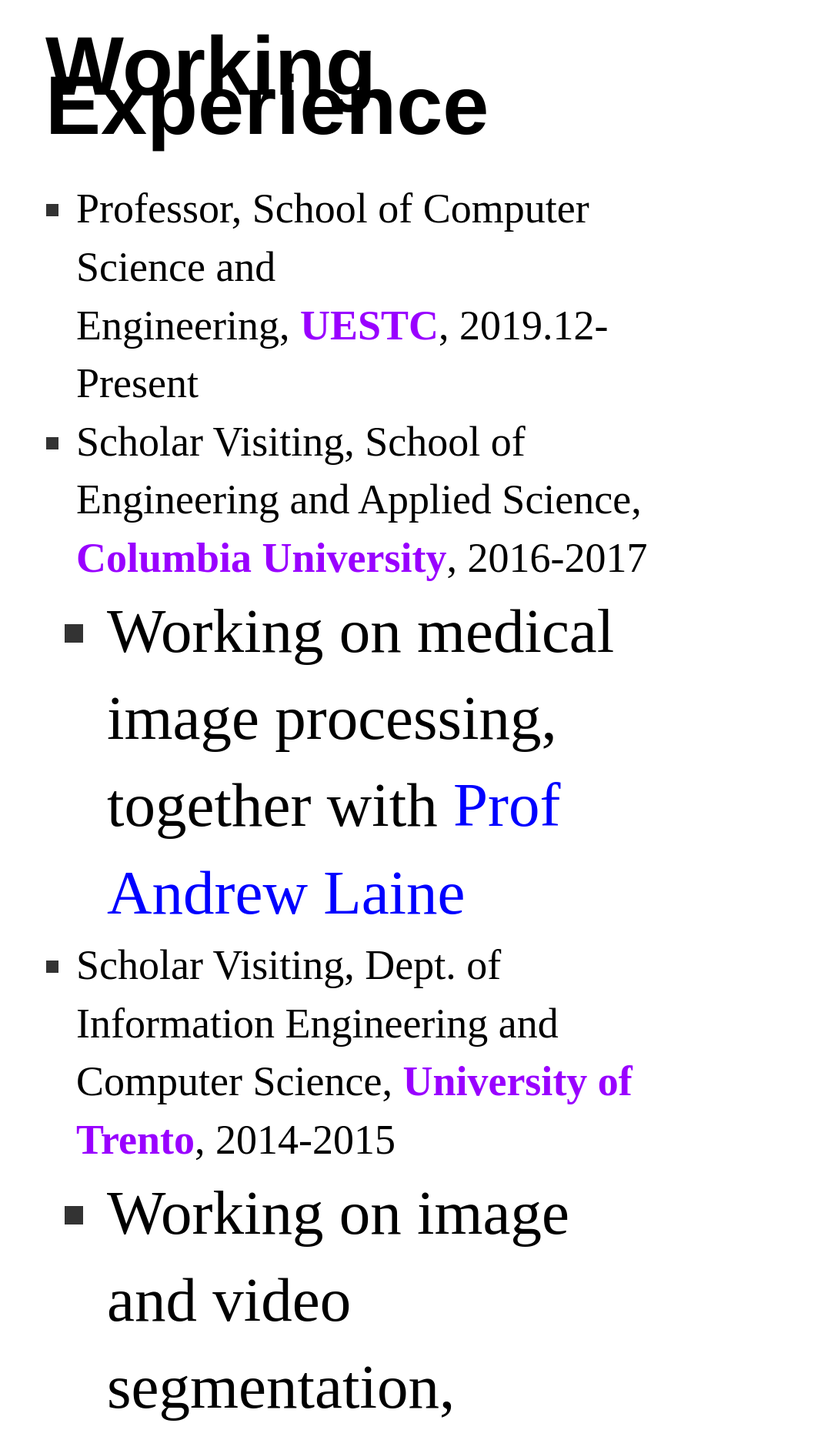
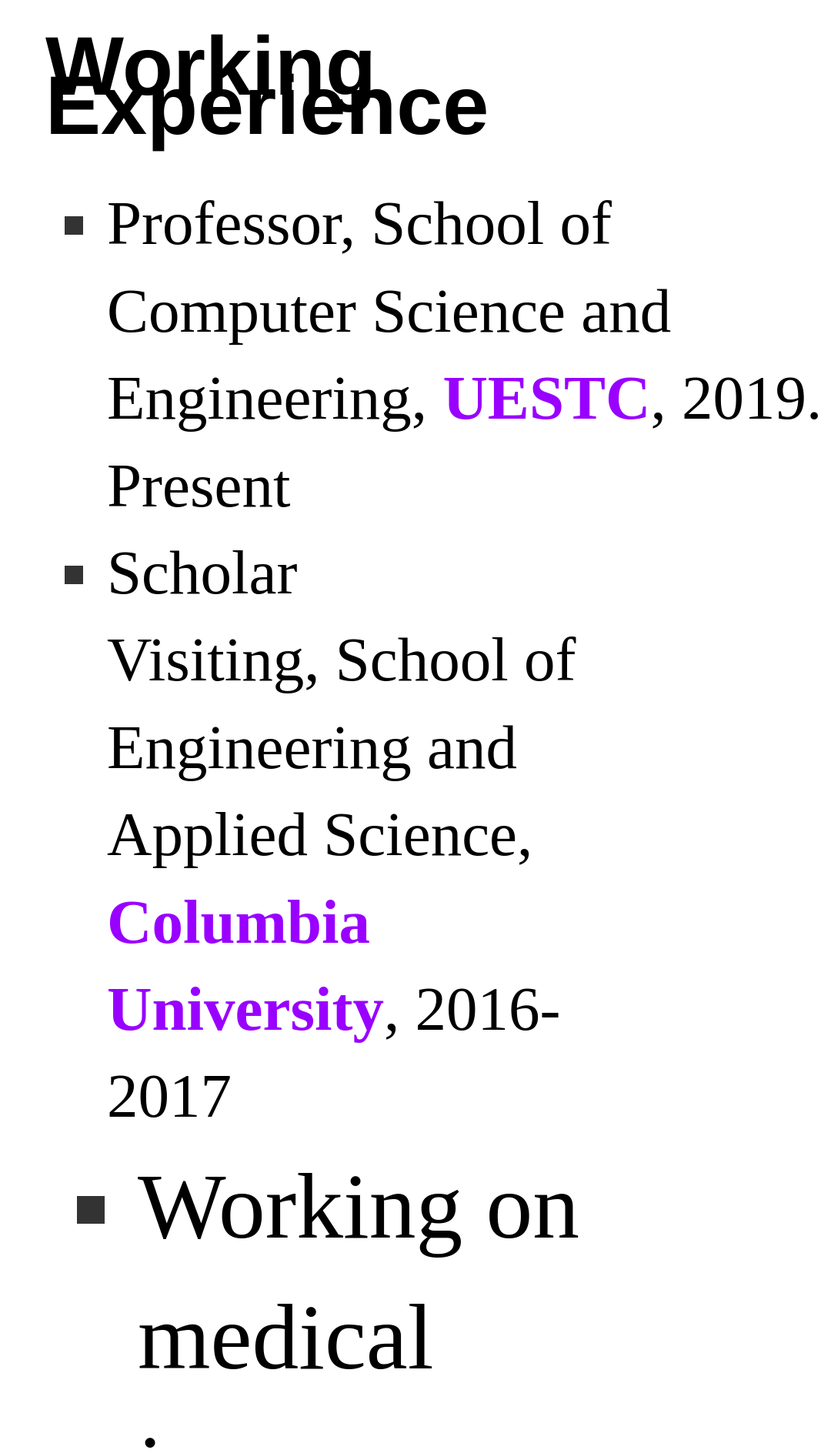
Before and after one commit to lianliGao/lianligao.github.io, a Jekyll site: the page built from index.html, in a window 1280 px wide. Shown: the part 1403-3287 px from the top of the page at 77% size, without its empty margins (213-1280 px from the left). Built offline with Jekyll 4.4.1, drawn with Linux system fonts in a browser that asks for light colours.

Commit message:
Update index.html

```diff
--- a/index.html
+++ b/index.html
@@ -53,15 +53,26 @@
 </p>
 
 <h1> <font color="#000000">Working Experience</font></h1>
-<ul><ul>
-</ul>
-<li><font color="#000000">Professor, School of Computer Science and Engineering,&nbsp;<b><font color="#9900ff">UESTC</font></b><font color="#000000">,&nbsp;2019.12-Present</font></font></li><li><font ><font color="#000000">Scholar Visiting,&nbsp;School of Engineering and Applied Science, </font><b><font color="#9900ff">Columbia University</font></b><font color="#000000">,&nbsp;</font></font><font color="#000000" >2016-2017</font></li><ul><li><font ><font color="#000000">Working on medical image processing, together with&nbsp;</font><font color="#0000ff">Prof Andrew Laine</font></font></li></ul>
-<li><font color="#000000">Scholar Visiting, Dept. of Information Engineering and Computer Science,&nbsp;<b><font color="#9900ff">University of Trento</font></b><font color="#000000">,&nbsp;</font></font><font color="#000000">2014-2015</font></li><ul><li><font ><font color="#000000">Working on image and video segmentation, together with&nbsp;</font><font color="#0000ff">Prof. Nicu Sebe</font></font></li></ul><li><font ><font color="#000000">Associate Professor, School of Computer Science and Engineering,&nbsp;</font><b><font color="#9900ff">UESTC</font></b><font color="#000000">,&nbsp;2014.02-2019.12</font></font></li><ul><li><font><font color="#000000">Member of the&nbsp;</font><a href="http://www.google.com/url?q=http%3A%2F%2Fbmc.uestc.edu.cn%2F&amp;sa=D&amp;sntz=1&amp;usg=AFQjCNHz42HWg3NL3PIfErgIpUmAsgoyfg"><font color="#0000ff">BMC Lab</font></a><span style="color:rgb(0,0,0)">, working closely with&nbsp;</span><font color="#0000ff">Prof. Heng Tao Shen</font></font></li></ul>
-<li><font color="#000000">PhD Study, School of ITEE, <b><font color="#9900ff">The University of Queensland</font></b><font color="#000000">, Australia, 2010-2014.</font></font></li>
 <ul>
-<li><font face="times new roman, serif" size="3"><span style="color:rgb(0,0,0)">Working on semantic annotation and reasoning, under the supervision of</span> <a href="http://www.google.com/url?q=http%3A%2F%2Fstaff.itee.uq.edu.au%2Fjane%2F&amp;sa=D&amp;sntz=1&amp;usg=AFQjCNGfUxvsRu6YwjDfPnRjs-HAAafkvA"><font color="#0000ff">Prof. Jane Hunter</font></a> <span style="color:rgb(0,0,0)">and</span> <a href="http://www.google.com/url?q=http%3A%2F%2Fresearchers.uq.edu.au%2Fresearcher%2F5052&amp;sa=D&amp;sntz=1&amp;usg=AFQjCNHImeq8F2P83jIqynMxiqKrxABm_w"><font color="#0000ff">Prof. Michael Bruenig</font></a><span style="color:rgb(0,0,0)">.</span></font></li>
-</ul>
-</ul>
+	<ul>
+		<li><font color="#000000">Professor, School of Computer Science and Engineering,&nbsp;<b><font color="#9900ff">UESTC</font></b><font color="#000000">,&nbsp;2019.12-Present</font></font></li>
+		<li><font ><font color="#000000">Scholar Visiting,&nbsp;School of Engineering and Applied Science, </font><b><font color="#9900ff">Columbia University</font></b><font color="#000000">,&nbsp;</font></font><font color="#000000" >2016-2017</font></li>
+			<ul>
+				<li><font ><font color="#000000">Working on medical image processing, together with&nbsp;</font><font color="#0000ff">Prof Andrew Laine</font></font></li>
+			</ul>
+		<li><font color="#000000">Scholar Visiting, Dept. of Information Engineering and Computer Science,&nbsp;<b><font color="#9900ff">University of Trento</font></b><font color="#000000">,&nbsp;</font></font><font color="#000000">2014-2015</font></li>
+			<ul>
+				<li><font ><font color="#000000">Working on image and video segmentation, together with&nbsp;</font><font color="#0000ff">Prof. Nicu Sebe</font></font></li>
+			</ul>
+		<li><font ><font color="#000000">Associate Professor, School of Computer Science and Engineering,&nbsp;</font><b><font color="#9900ff">UESTC</font></b><font color="#000000">,&nbsp;2014.02-2019.12</font></font></li>
+			<ul>
+				<li><font><font color="#000000">Member of the&nbsp;</font><a href="http://www.google.com/url?q=http%3A%2F%2Fbmc.uestc.edu.cn%2F&amp;sa=D&amp;sntz=1&amp;usg=AFQjCNHz42HWg3NL3PIfErgIpUmAsgoyfg"><font color="#0000ff">BMC Lab</font></a><span style="color:rgb(0,0,0)">, working closely with&nbsp;</span><font color="#0000ff">Prof. Heng Tao Shen</font></font></li>
+			</ul>
+		<li><font color="#000000">PhD Study, School of ITEE, <b><font color="#9900ff">The University of Queensland</font></b><font color="#000000">, Australia, 2010-2014.</font></font></li>
+			<ul>
+				<li><font face="times new roman, serif" size="3"><span style="color:rgb(0,0,0)">Working on semantic annotation and reasoning, under the supervision of</span> <a href="http://www.google.com/url?q=http%3A%2F%2Fstaff.itee.uq.edu.au%2Fjane%2F&amp;sa=D&amp;sntz=1&amp;usg=AFQjCNGfUxvsRu6YwjDfPnRjs-HAAafkvA"><font color="#0000ff">Prof. Jane Hunter</font></a> <span style="color:rgb(0,0,0)">and</span> <a href="http://www.google.com/url?q=http%3A%2F%2Fresearchers.uq.edu.au%2Fresearcher%2F5052&amp;sa=D&amp;sntz=1&amp;usg=AFQjCNHImeq8F2P83jIqynMxiqKrxABm_w"><font color="#0000ff">Prof. Michael Bruenig</font></a><span style="color:rgb(0,0,0)">.</span></font></li>
+         		</ul>
+	</ul>
 
 
 <h3>Codes</h3>
```
